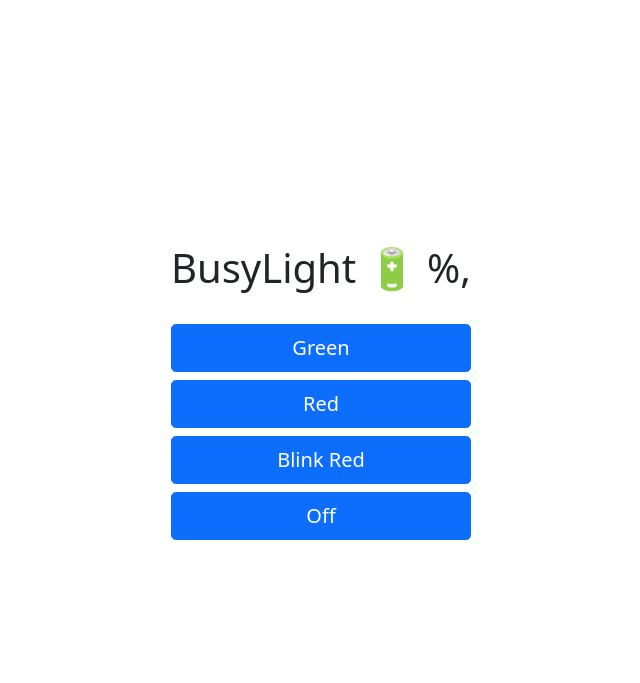
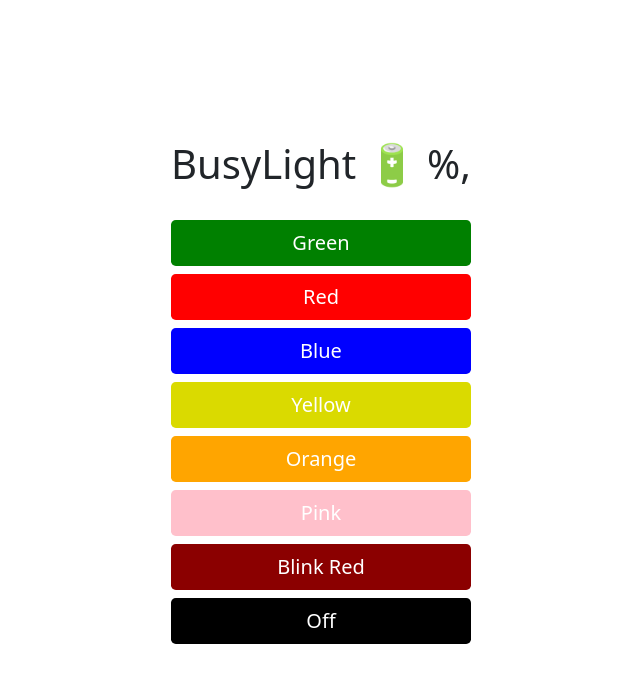
Before and after one commit to danacr/busylight, a Flask app: page / in a window 1280 px wide. Shown: the top 683 px of the page, without its empty margins (319-959 px from the left). Run offline with Flask 2, Linux system fonts and the light colour scheme.

Commit message:
More colors

```diff
--- a/main.py
+++ b/main.py
@@ -23,11 +23,26 @@ def index():
 def control():
     match request.form.get('action'):
         case "Green":
-            subprocess.run([busylight_path, 'on', 'green'], stdout=subprocess.PIPE)
+            subprocess.run([busylight_path, 'on', 'green'],
+                           stdout=subprocess.PIPE)
         case "Red":
-            subprocess.run([busylight_path, 'on', 'red'], stdout=subprocess.PIPE)
+            subprocess.run([busylight_path, 'on', 'red'],
+                           stdout=subprocess.PIPE)
+        case "Blue":
+            subprocess.run([busylight_path, 'on', 'blue'],
+                           stdout=subprocess.PIPE)
+        case "Yellow":
+            subprocess.run([busylight_path, 'on', 'yellow'],
+                           stdout=subprocess.PIPE)
+        case "Orange":
+            subprocess.run([busylight_path, 'on', 'orange'],
+                           stdout=subprocess.PIPE)
+        case "Pink":
+            subprocess.run([busylight_path, 'on', 'pink'],
+                           stdout=subprocess.PIPE)
         case "Blink Red":
-            subprocess.run([busylight_path, 'blink', 'red'], stdout=subprocess.PIPE)
+            subprocess.run([busylight_path, 'blink', 'red'],
+                           stdout=subprocess.PIPE)
         case "Off":
             subprocess.run([busylight_path, 'off'], stdout=subprocess.PIPE)
 
--- a/templates/index.html
+++ b/templates/index.html
@@ -5,6 +5,7 @@
   <style>
     input[type=submit] {
       display: block;
+      border: none;
     }
   </style>
   <link rel="apple-touch-icon" sizes="180x180" href="{{ url_for('static', filename='apple-touch-icon.png') }}">
@@ -27,10 +28,21 @@
       <br>
       <form action="/control/" method="post">
         <div class="d-grid gap-2">
-          <input type="submit" class="btn btn-primary btn-lg" name="action" value="Green" />
-          <input type="submit" class="btn btn-primary btn-lg" name="action" value="Red" />
-          <input type="submit" class="btn btn-primary btn-lg" name="action" value="Blink Red" />
-          <input type="submit" class="btn btn-primary btn-lg" name="action" value="Off" />
+          <input type="submit" class="btn btn-primary btn-lg" style="background-color: green" name="action"
+            value="Green" />
+          <input type="submit" class="btn btn-primary btn-lg" style="background-color: red" name="action" value="Red" />
+          <input type="submit" class="btn btn-primary btn-lg" style="background-color: blue" name="action"
+            value="Blue" />
+          <input type="submit" class="btn btn-primary btn-lg" style="background-color: rgb(218, 218, 0)" name="action"
+            value="Yellow" />
+          <input type="submit" class="btn btn-primary btn-lg" style="background-color: orange" name="action"
+            value="Orange" />
+          <input type="submit" class="btn btn-primary btn-lg" style="background-color: pink" name="action"
+            value="Pink" />
+          <input type="submit" class="btn btn-primary btn-lg" style="background-color: darkred;" name="action"
+            value="Blink Red" />
+          <input type="submit" class="btn btn-primary btn-lg" style="background-color: black;" name="action"
+            value="Off" />
         </div>
       </form>
     </div>
```
